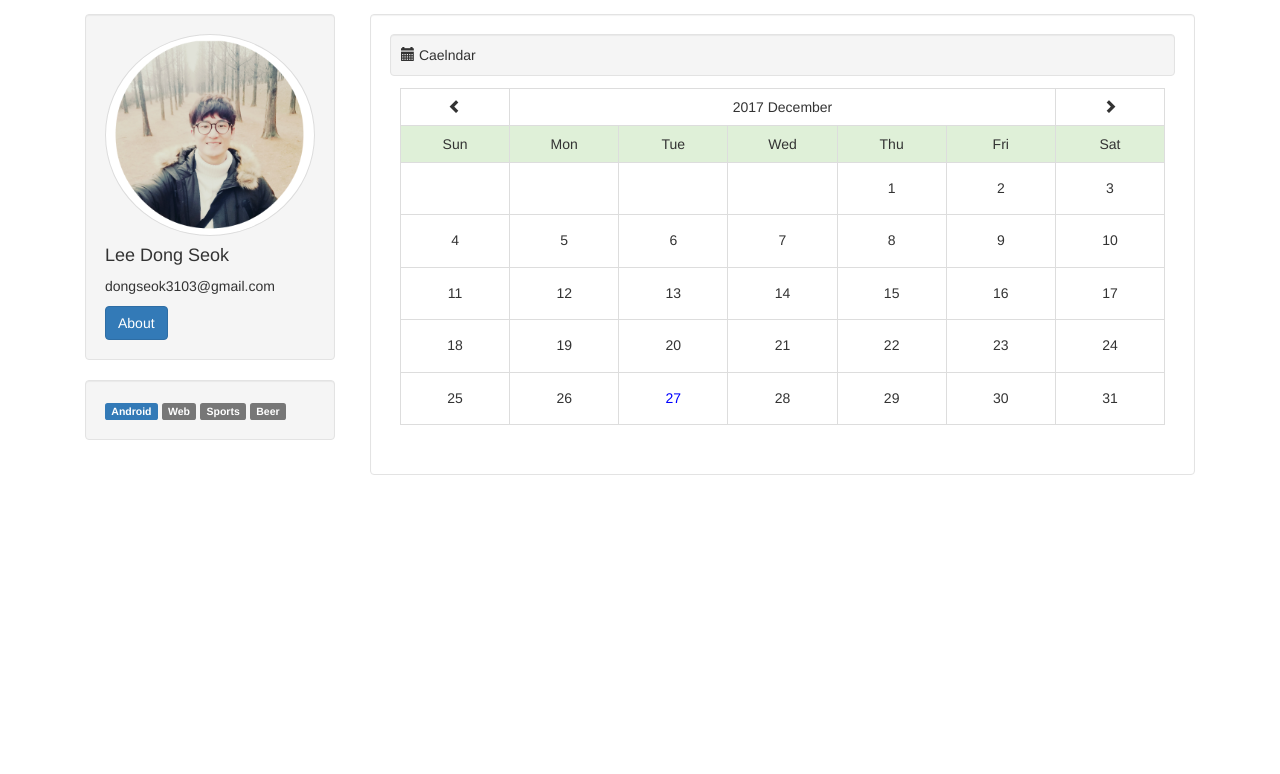
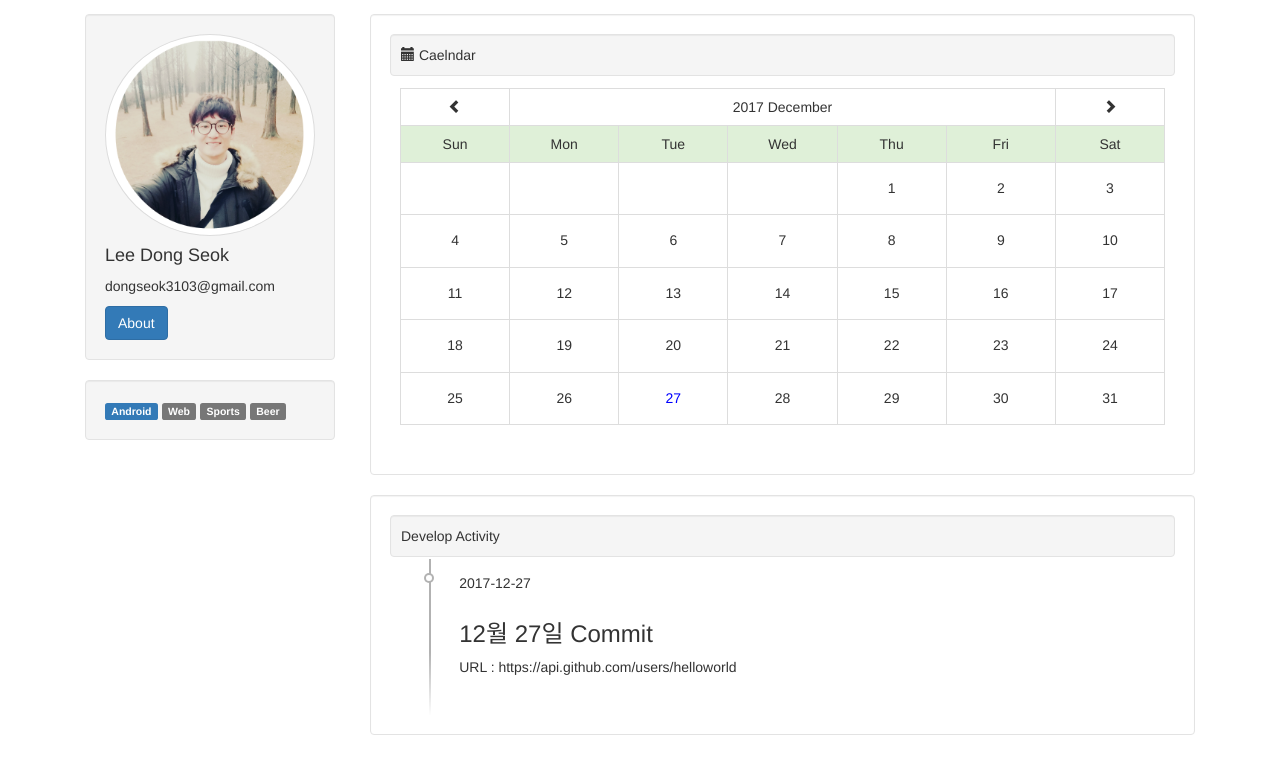
Before and after one commit to ToyWoody/quest-it, a plain HTML site: page index.html in a window 1280 px wide. Shown: the part 78-852 px from the top of the page. Before the commit the page ends 800 px from the top, so only its background shows below. Drawn offline with nearby package versions, Linux system fonts and the light colour scheme.

Commit message:
12월 27일 Develop Activity 프론트 HTML , CSS 구현

```diff
--- a/index.html
+++ b/index.html
@@ -7,6 +7,7 @@
   <title>Woody Blog</title>
   <link href="css/bootstrap.min.css" rel="stylesheet">
   <link href="style/nav.css" rel="stylesheet">
+  <link href="style/activity.css" rel="stylesheet">
 </head>
 <body>
   <div class="container">
@@ -46,6 +47,17 @@
             </div>
           </div> <!-- calendar -->
 
+          <div class="container-fluid well" style="background-color:white;">
+            <p class="well" style="padding:10px; margin-bottom:2px;">
+              <span class=""></span> Develop Activity
+            </p>
+            <div class="activity-container">
+              <div class="timeline-item" date-is='2017-12-27'>
+                  <h3>12월 27일 Commit</h3>
+                  <p>URL : https://api.github.com/users/helloworld</p>
+              </div>
+            </div>
+          </div>
         </div>  <!-- Main Row -->
       </div>
     </div>
--- /dev/null
+++ b/style/activity.css
@@ -0,0 +1,38 @@
+div.activity-container {
+	width: 90%;
+	margin: 0 auto;
+}
+
+div.timeline-item {
+	padding: 3em 2em 2em;
+	position: relative;
+	color: rgba(black, .7);
+	border-left: 2px solid rgba(0, 0, 0, 0.3);
+}
+
+div.timeline-item::before{
+	content: attr(date-is);
+	position: absolute;
+	left: 2em;
+	top: 1em;
+	display: block;
+}
+
+div.timeline-item::after{
+	width: 10px;
+	height: 10px;
+	display: block;
+	top: 1em;
+	position: absolute;
+	left: -7px;
+	border-radius: 10px;
+	content: '';
+	border: 2px solid rgba(0, 0, 0, 0.3);
+	background: white;
+}
+
+div.timeline-item:last-child {
+  -o-border-image: linear-gradient(to bottom, rgba(0, 0, 0, 0.3) 60%, rgba(0, 0, 0, 0)) 1 100%;
+     border-image: -webkit-gradient(linear, left top, left bottom, color-stop(60%, rgba(0, 0, 0, 0.3)), to(rgba(0, 0, 0, 0))) 1 100%;
+     border-image: linear-gradient(to bottom, rgba(0, 0, 0, 0.3) 60%, rgba(0, 0, 0, 0)) 1 100%;
+}
```
